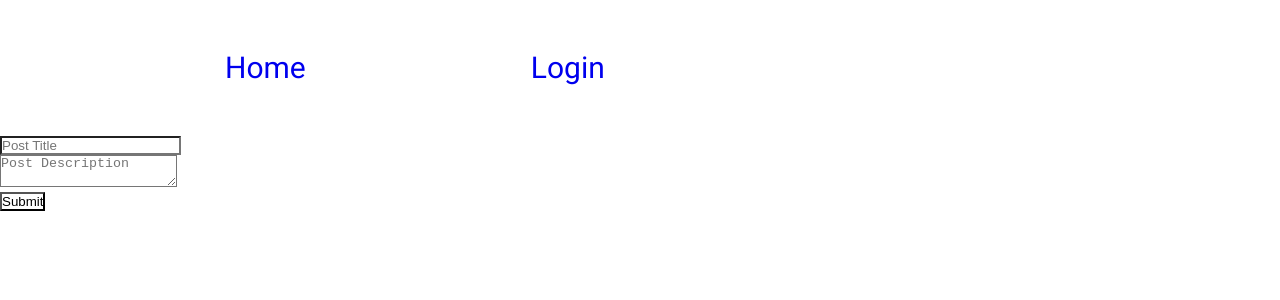
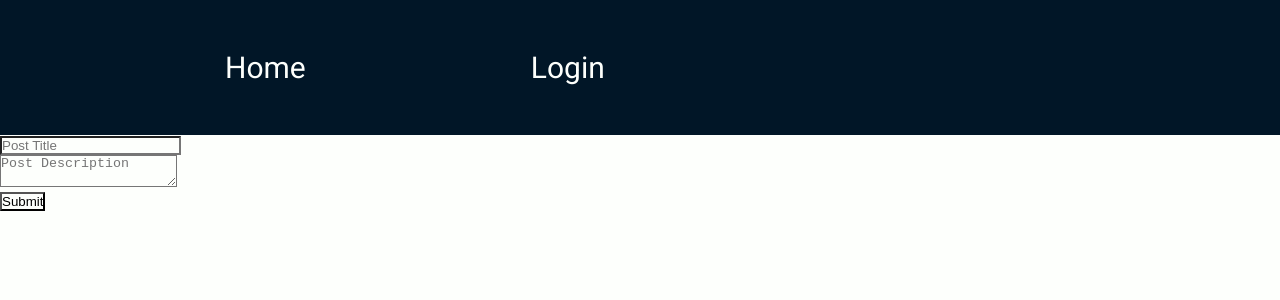
Before and after one commit to jvillad/simple-firebase-app, a React (Vite) app: page /createpost in a window 1280 px wide. Shown: the top 300 px of the page. Built offline with nearby package versions, Linux system fonts and the light colour scheme; no server answers.

Commit message:
added colors to root

```diff
--- a/src/index.css
+++ b/src/index.css
@@ -1,13 +1,15 @@
 :root {
   --black: #0a0a0a;
-  --secondblack: #171321;
+  --richblack: #011627;
   --hotmag: #ff17e4;
   --cream: #f1f7ed;
   --yellow: #faa916;
+  --secondyellow: #ff9f1c;
   --maroon: #b33951;
   --red: #eb5160;
-  --grey: #5b5a5d;
-  --green: #00ff00;
+  --grey: #bac1c0;
+  --springreen: #04724d;
+  --ghostwhite: #fdfffc;
   --font-size: 1.3rem;
   --space: 'Space Mono', monospace;
   --roboto: 'Roboto', sans-serif;
@@ -18,7 +20,7 @@
   box-sizing: border-box;
   margin: 0;
   padding: 0;
-  background-color: #fff;
+  background-color: var(--ghostwhite);
 }
 
 body {
@@ -30,12 +32,14 @@ body {
   font-size: 30px;
   display: flex;
   justify-content: space-evenly;
+  background-color: var(--richblack);
 }
 
 .user {
   display: flex;
   vertical-align: middle;
-  gap: 20px;
+  gap: 10px;
+  background-color: var(--richblack);
 }
 
 .user img {
@@ -44,16 +48,24 @@ body {
   height: 46px;
 }
 
-span {
-  color: var(--red);
+span.display-name {
+  color: var(--ghostwhite);
+  background-color: var(--richblack);
 }
 
 .nav-container a {
   text-decoration: none;
+  color: var(--ghostwhite);
+  background-color: var(--richblack);
 }
 
-.nav a:hover {
+a:hover {
   cursor: pointer;
+  color: var(--secondyellow);
+}
+
+div.logout-btn {
+  background-color: var(--richblack);
 }
 
 .logout-btn button {
@@ -99,6 +111,20 @@ span {
   font-size: 24px;
 }
 
+.footer-uname {
+  color: var(--grey);
+  font-weight: bold;
+}
+
+.footer-post button {
+  font-size: 28px;
+  border-radius: 5px;
+}
+.footer-post button:hover {
+  cursor: pointer;
+  background-color: var(--grey);
+}
+
 button {
   background-color: var(--cream);
   border: none;
```
